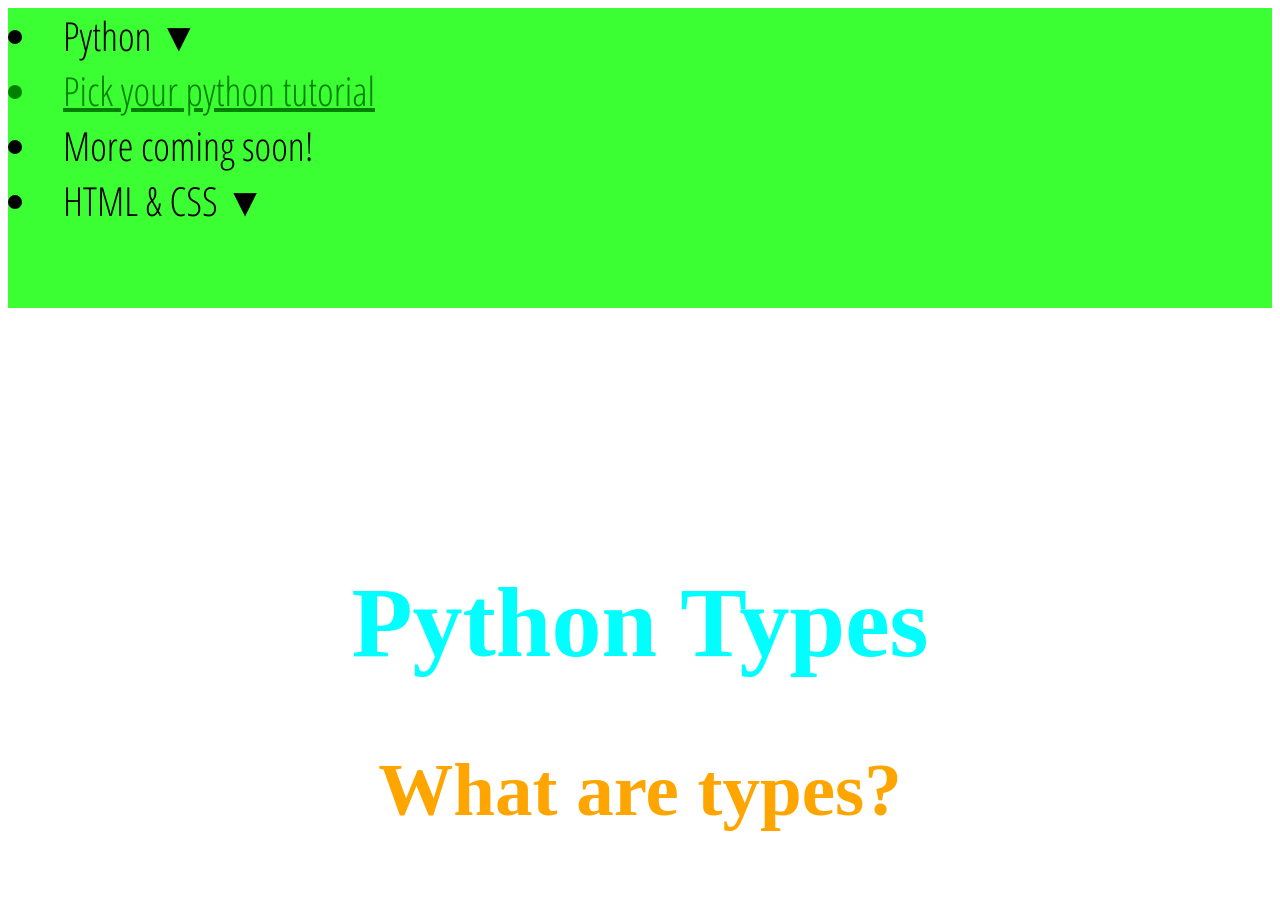
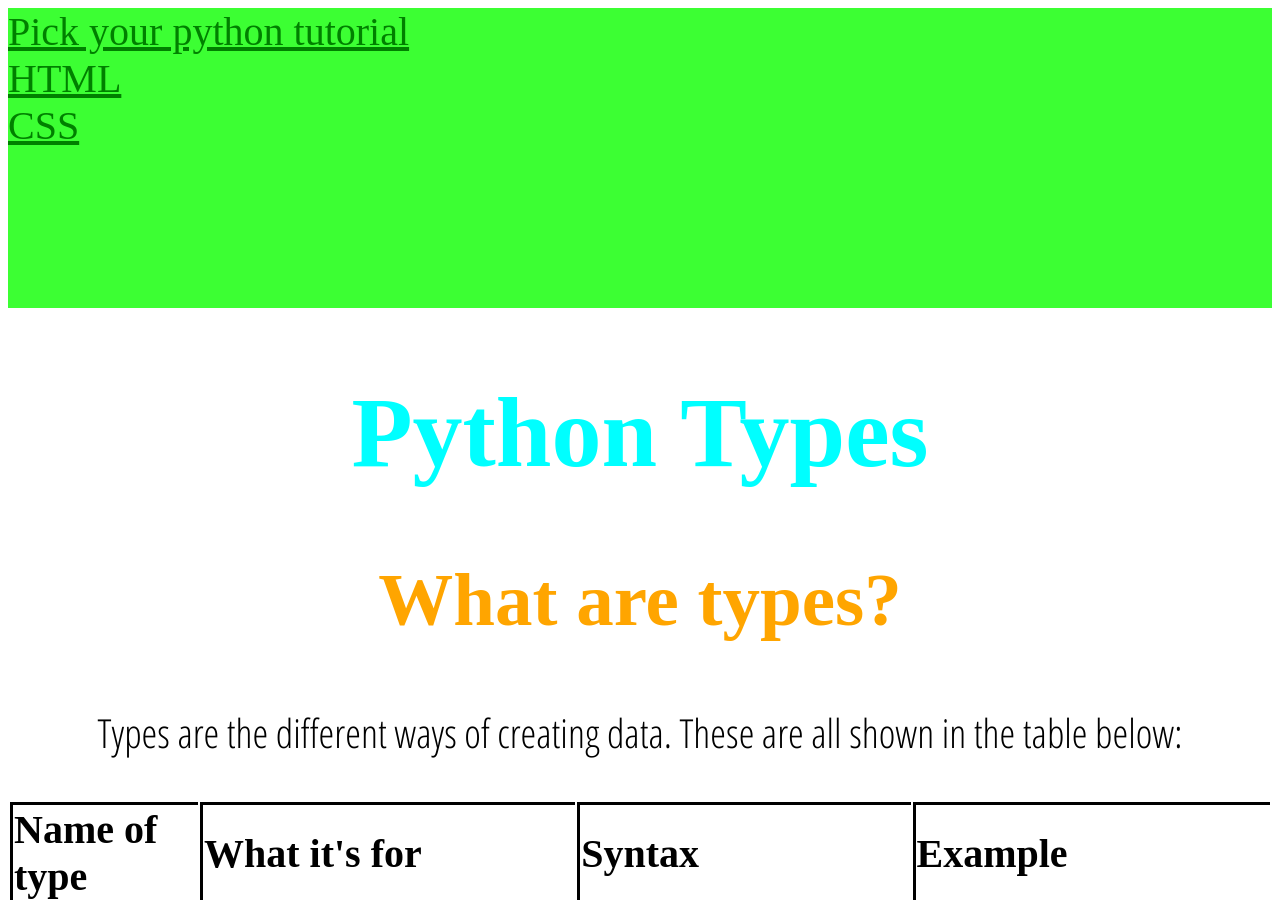
Before and after one commit to ostephagus/how-to-code.github.io, a Jekyll site: the page python-types-page.html, which Jekyll copies as it is, in a window 1280 px wide and 900 px high. Built offline with Jekyll 4.4.1, drawn with Linux system fonts in a browser that asks for light colours.

Commit message:
update sidebar

```diff
--- a/python-types-page.html
+++ b/python-types-page.html
@@ -13,14 +13,11 @@
 </script>
   </head>
   <body>
-    <div class="sidebar">
-      <li class="python-heading"> Python <span class="arrow">&#x25BC;</span></li>
-	  <a href="/Users/Lenovo User//Documents/Coding/html/How to code/Python-page/Python-page.html"><li class="python-object"> Pick your python tutorial</li></a>
-	  <li class="python-object">More coming soon!</li>
-	  <li class="htmlCSS-heading">HTML &amp; CSS &#x25BC;</li>
+		<div class="sidebar">
+			<a href="python-page.html">Pick your python tutorial</a><br />
+			<a href="html-page.html">HTML</a><br />
+			<a href="css-page.html">CSS</a><br />
     </div>
-    <p class="invisible">.</p>
-	  <p class="invisible">.</p>
     <h1>Python Types</h1>
 	  <div id="explanation">
   	  <h2>What are types?</h2>
```
